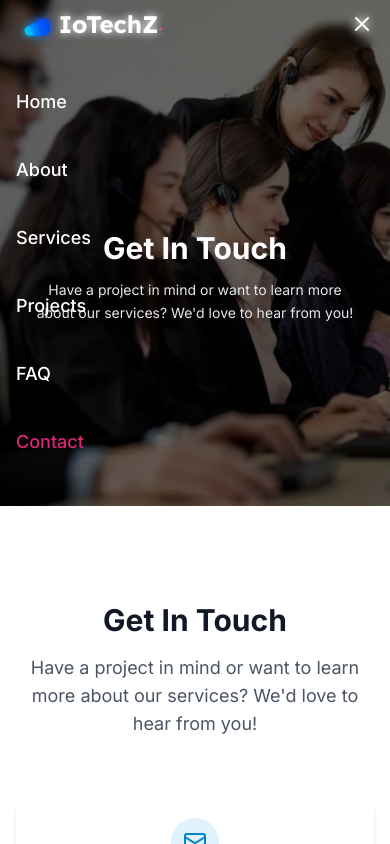
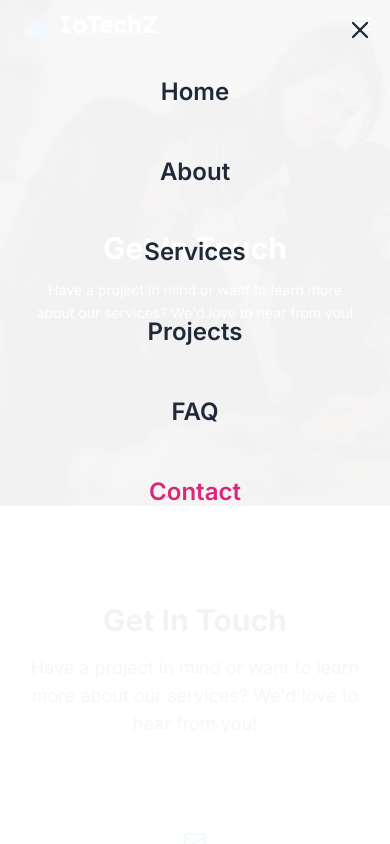
Before and after one commit to Khushmeet-patil/IoTechZ, a React (Vite) app: page /contact in a window 390 px wide. Both pictures are taken after a click on the button 362 px from the left and 24 px from the top of the page. Shown: the top 844 px of the page. Built offline with nearby package versions, Linux system fonts and the light colour scheme.

Commit message:
footer chnaged , navbar mobile corrected

```diff
--- a/src/components/Footer.tsx
+++ b/src/components/Footer.tsx
@@ -117,12 +117,6 @@ const Footer = () => {
             </ul>
           </motion.div>
         </div>
-
-        <div className="border-t border-gray-800 mt-8 md:mt-12 pt-8 md:pt-12 text-center">
-          <p className="text-sm md:text-base text-gray-400">
-            © {new Date().getFullYear()} IoTechZ. All rights reserved.
-          </p>
-        </div>
       </div>
     </footer>
   );
--- a/src/components/Navbar.tsx
+++ b/src/components/Navbar.tsx
@@ -95,15 +95,15 @@ const Navbar = () => {
           onClick={toggleMenu}
           whileTap={{ scale: 0.9 }}
         >
-          {isOpen ? <X size={24} /> : <Menu size={24} />}
+          <Menu size={24} />
         </motion.button>
       </div>
 
       {/* Mobile Navigation */}
       <motion.div
-        className={`fixed inset-0 md:hidden ${
+        className={`fixed inset-0 md:hidden bg-white/95 backdrop-blur-lg ${
           isOpen ? 'block' : 'hidden'
-        } ${scrolled ? 'bg-white' : 'bg-black/0 backdrop-blur-sm'}`}
+        }`}
         initial={{ height: 0, opacity: 0 }}
         animate={{
           height: isOpen ? '100vh' : 0,
@@ -111,16 +111,26 @@ const Navbar = () => {
         }}
         transition={{ duration: 0.3 }}
       >
-        <div className="container-custom mx-auto py-20 px-4 flex flex-col space-y-6">
+        <div className="absolute top-4 right-4">
+          <motion.button
+            className="text-gray-800"
+            onClick={toggleMenu}
+            whileTap={{ scale: 0.9 }}
+          >
+            <X size={28} />
+          </motion.button>
+        </div>
+        <div className="container-custom mx-auto pt-16 pb-8 px-4 flex flex-col items-center space-y-6">
           {navLinks.map((link) => (
             <Link
               key={link.path}
               to={link.path}
-              className={`text-lg font-medium py-2 ${
+              className={`text-2xl font-semibold py-3 w-full text-center transition-colors ${
                 location.pathname === link.path
                   ? 'text-accent-600'
-                  : scrolled ? 'text-gray-700' : 'text-white'
+                  : 'text-gray-800 hover:text-accent-500'
               }`}
+              onClick={() => setIsOpen(false)}
             >
               {link.label}
             </Link>
```
